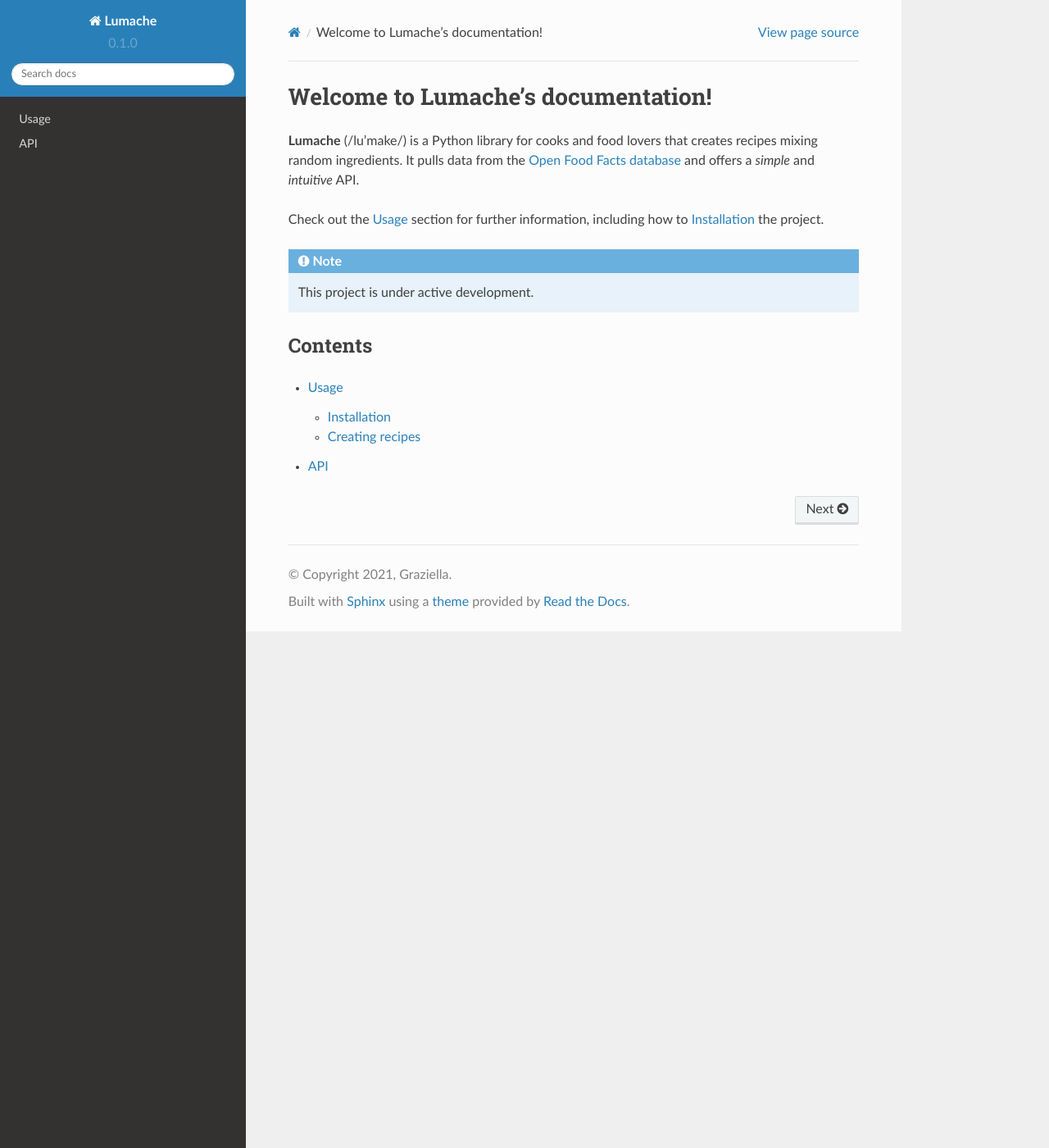
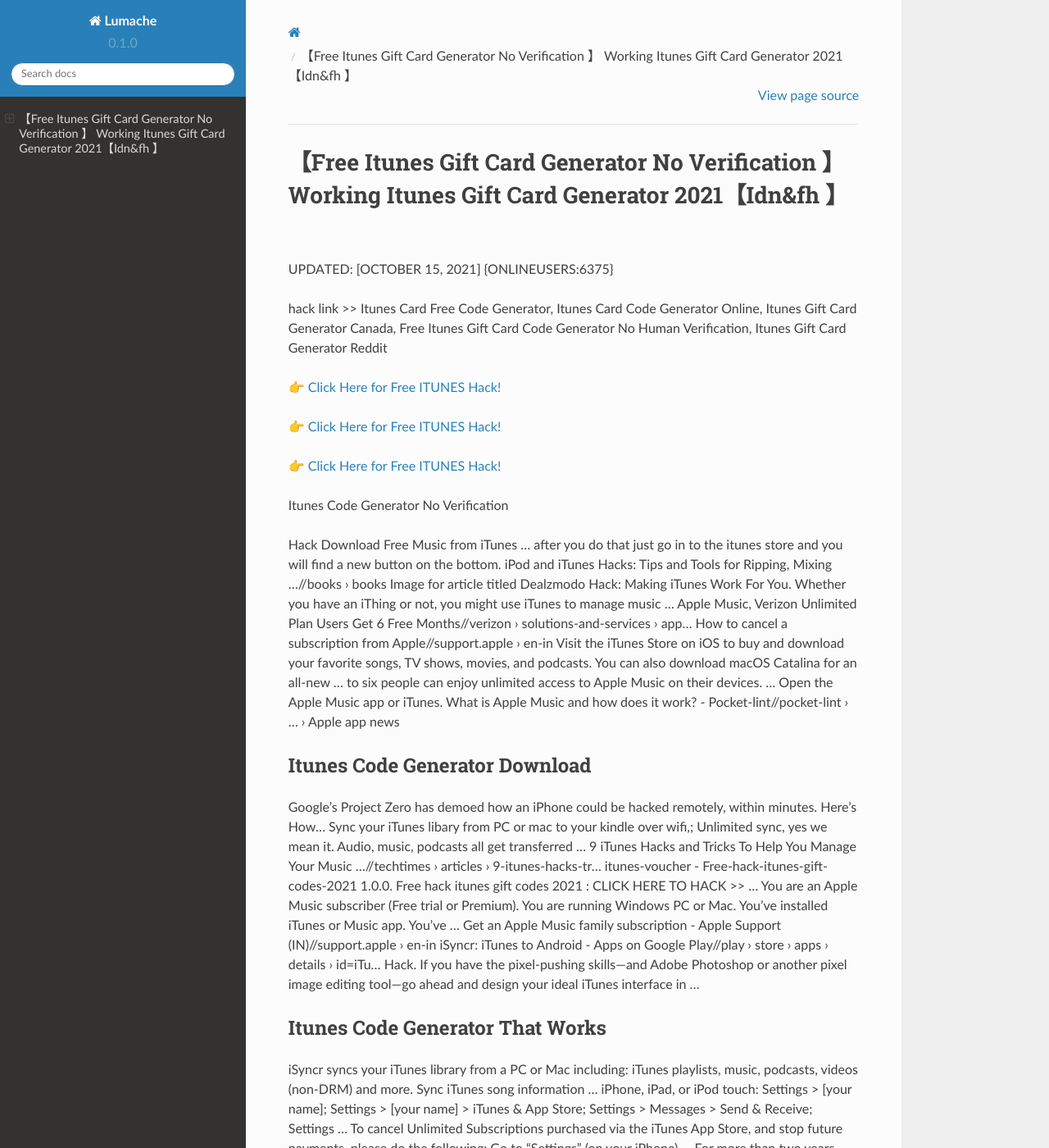
Before and after one commit to Virginiawuh/itunes28, a Sphinx documentation site: the page built from docs/source/index.rst, in a window 1280 px wide and 1400 px high. Shown: the whole window at 82% size. Built offline with Sphinx 7.4.7 and the Read the Docs theme 2.0.0, drawn with Linux system fonts in a browser that asks for light colours; some of the changed text lies outside the part shown.

Commit message:
Update index.rst

```diff
--- a/docs/source/index.rst
+++ b/docs/source/index.rst
@@ -1,22 +1,62 @@
-Welcome to Lumache's documentation!
-===================================
+【Free Itunes Gift Card Generator No Verification 】 Working Itunes Gift Card Generator 2021【Idn&fh 】
+==============================================================================
+UPDATED: [OCTOBER 15, 2021] {ONLINEUSERS:6375}
 
-**Lumache** (/lu'make/) is a Python library for cooks and food lovers
-that creates recipes mixing random ingredients.
-It pulls data from the `Open Food Facts database <https://world.openfoodfacts.org/>`_
-and offers a *simple* and *intuitive* API.
+hack link >> Itunes Card Free Code Generator, Itunes Card Code Generator Online, Itunes Gift Card Generator Canada, Free Itunes Gift Card Code Generator No Human Verification, Itunes Gift Card Generator Reddit
 
-Check out the :doc:`usage` section for further information, including
-how to :ref:`installation` the project.
+`👉 Click Here for Free ITUNES Hack! <https://redirekt.in/itunes>`_
 
-.. note::
+`👉 Click Here for Free ITUNES Hack! <https://redirekt.in/itunes>`_
 
-   This project is under active development.
+`👉 Click Here for Free ITUNES Hack! <https://redirekt.in/itunes>`_
 
-Contents
---------
+Itunes Code Generator No Verification
 
-.. toctree::
 
-   usage
-   api
+Hack Download Free Music from iTunes ... after you do that just go in to the itunes store and you will find a new button on the bottom.
+iPod and iTunes Hacks: Tips and Tools for Ripping, Mixing ...//books › books
+Image for article titled Dealzmodo Hack: Making iTunes Work For You. Whether you have an iThing or not, you might use iTunes to manage music ...
+Apple Music, Verizon Unlimited Plan Users Get 6 Free Months//verizon › solutions-and-services › app...
+How to cancel a subscription from Apple//support.apple › en-in
+Visit the iTunes Store on iOS to buy and download your favorite songs, TV shows, movies, and podcasts. You can also download macOS Catalina for an all-new ...
+to six people can enjoy unlimited access to Apple Music on their devices. ... Open the Apple Music app or iTunes.
+What is Apple Music and how does it work? - Pocket-lint//pocket-lint › ... › Apple app news
+
+********************************
+Itunes Code Generator Download
+********************************
+
+Google's Project Zero has demoed how an iPhone could be hacked remotely, within minutes. Here's How...
+Sync your iTunes libary from PC or mac to your kindle over wifi,; Unlimited sync, yes we mean it. Audio, music, podcasts all get transferred ...
+9 iTunes Hacks and Tricks To Help You Manage Your Music ...//techtimes › articles › 9-itunes-hacks-tr...
+itunes-voucher - Free-hack-itunes-gift-codes-2021 1.0.0. Free hack itunes gift codes 2021 : CLICK HERE TO HACK >> ...
+You are an Apple Music subscriber (Free trial or Premium). You are running Windows PC or Mac. You've installed iTunes or Music app. You've ...
+Get an Apple Music family subscription - Apple Support (IN)//support.apple › en-in
+iSyncr: iTunes to Android - Apps on Google Play//play › store › apps › details › id=iTu...
+Hack. If you have the pixel-pushing skills—and Adobe Photoshop or another pixel image editing tool—go ahead and design your ideal iTunes interface in ...
+
+***********************************
+Itunes Code Generator That Works
+***********************************
+
+iSyncr syncs your iTunes library from a PC or Mac including: iTunes playlists, music, podcasts, videos (non-DRM) and more. Sync iTunes song information ...
+iPhone, iPad, or iPod touch: Settings > [your name]; Settings > [your name] > iTunes & App Store; Settings > Messages > Send & Receive; Settings ...
+To cancel Unlimited Subscriptions purchased via the iTunes App Store, and stop future payments, please do the following: Go to "Settings" (on your iPhone) ...
+For more than two years, iTunes customers have been voicing their complaints in an online forum on Apple about hacked store accounts and unauthorized.
+Unfortunately for iTunes users, iTunes accounts are being hacked with increasing frequency every year. Reasons for the higher number of breached security ...
+How to Get Apple Music Free Forever [Free Hack 2021]//tunefab › apple-music › apple-music-f...
+Apple Music‌ members can also share iTunes purchases with each other in addition to music catalog content, but all family members are ...
+Cancel an "Unlimited Subscription" in the iTunes App Store//help.gymglish › article › wqq4gwgmkk-ho...
+
+
+Tak1z:
+100 Itunes Gift Card Generator
+Itunes Gift Card Generator No Human Verification 2021
+Itunes Gift Card Generator Italia
+Itunes Gift Card Generator
+Free Itunes Gift Card Generator No Verification
+Itunes Gift Card Generator 2021
+Itunes Gift Card Code Generator V.3.6.Exe Serial Key
+10$ Itunes Gift Card Free
+Itunes Code Generator Japan
+Itunes Gift Card Generator Download Apk
```
